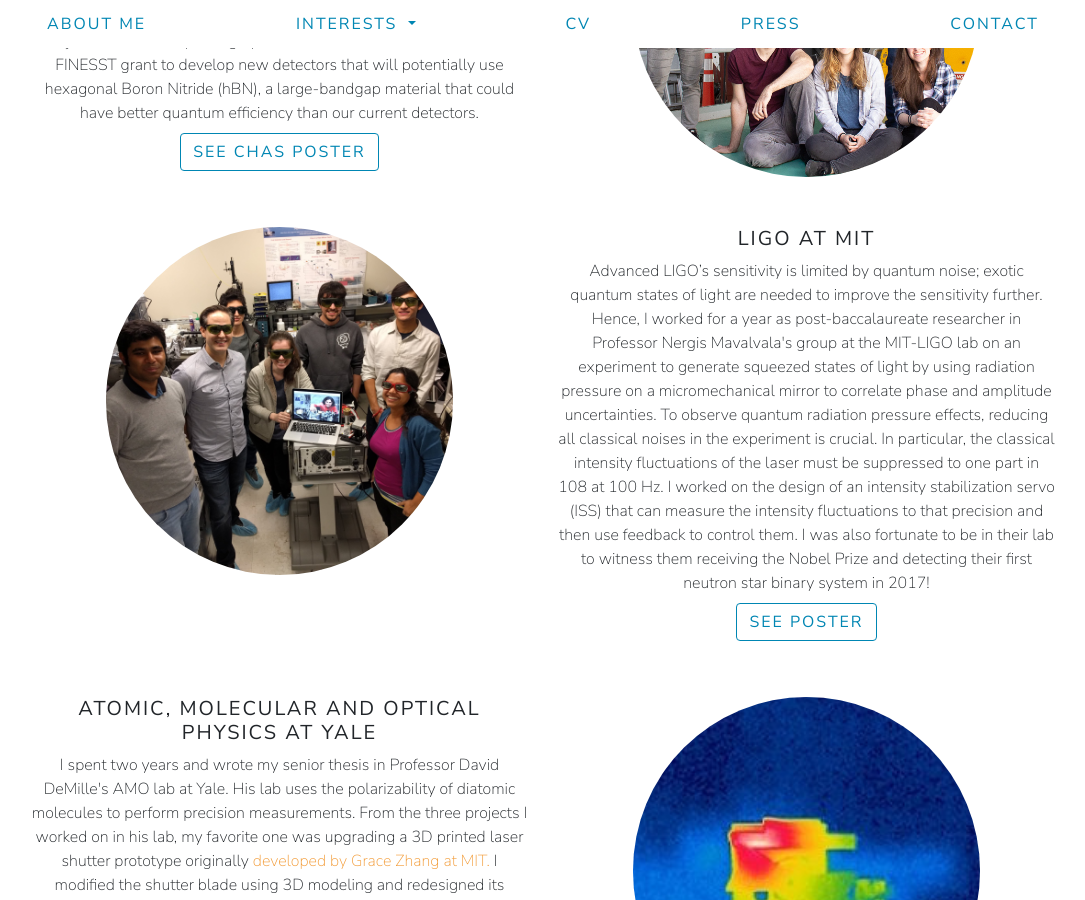
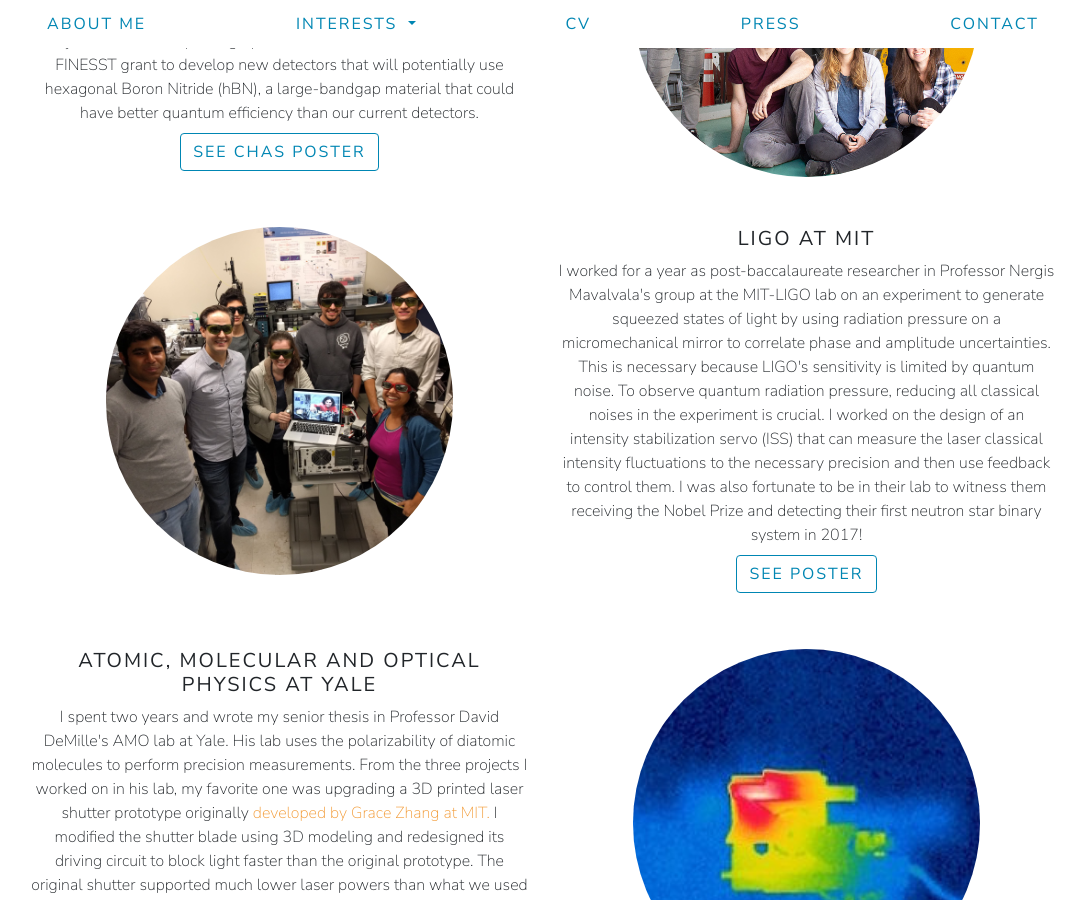
Before and after one commit to barbaracrusan/barbaracrusan.github.io, a Jekyll site: the page built from physics.html, in a window 1280 px wide and 900 px high, scrolled down 368 px. Shown: the whole window, without its empty margins (97-1182 px from the left). Built offline with Jekyll 4.4.1, drawn with Linux system fonts in a browser that asks for light colours; nearby versions of some CDN libraries.

Commit message:
LIGO description change

```diff
--- a/physics.html
+++ b/physics.html
@@ -34,7 +34,7 @@
       <div class="col-md-6">
         <h5><b>LIGO AT MIT</b></h5>
 
-        Advanced LIGO’s sensitivity is limited by quantum noise; exotic quantum states of light are needed to improve the sensitivity further. Hence, I worked for a year as post-baccalaureate researcher in Professor Nergis Mavalvala's group at the MIT-LIGO lab on an experiment to generate squeezed states of light by using radiation pressure on a micromechanical mirror to correlate phase and amplitude uncertainties. To observe quantum radiation pressure effects, reducing all classical noises in the experiment is crucial. In particular, the classical intensity fluctuations of the laser must be suppressed to one part in 108 at 100 Hz. I worked on the design of an intensity stabilization servo (ISS) that can measure the intensity fluctuations to that precision and then use feedback to control them. I was also fortunate to be in their lab to witness them receiving the Nobel Prize and detecting their first neutron star binary system in 2017!
+       I worked for a year as post-baccalaureate researcher in Professor Nergis Mavalvala's group at the MIT-LIGO lab on an experiment to generate squeezed states of light by using radiation pressure on a micromechanical mirror to correlate phase and amplitude uncertainties. This is necessary because LIGO's sensitivity is limited by quantum noise. To observe quantum radiation pressure, reducing all classical noises in the experiment is crucial. I worked on the design of an intensity stabilization servo (ISS) that can measure the laser classical intensity fluctuations to the necessary precision and then use feedback to control them. I was also fortunate to be in their lab to witness them receiving the Nobel Prize and detecting their first neutron star binary system in 2017!
         <br>
 
        <!-- Add tracker view button -->
```
